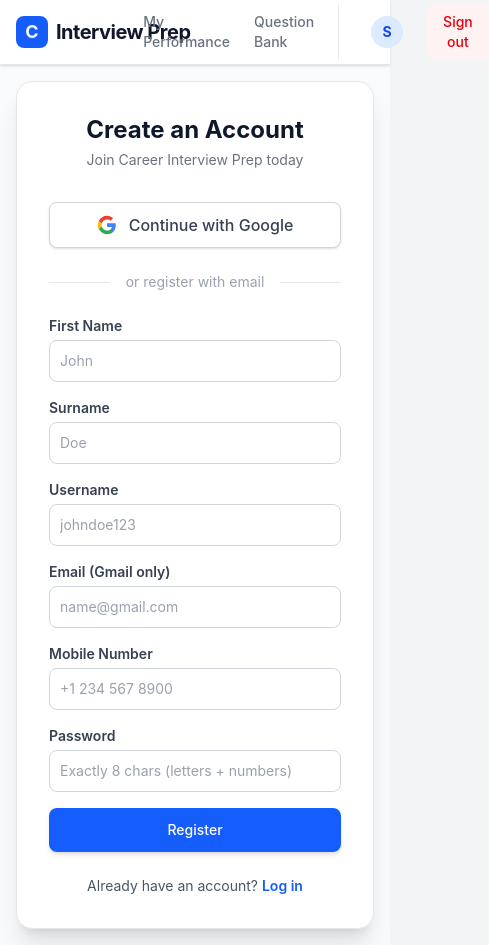
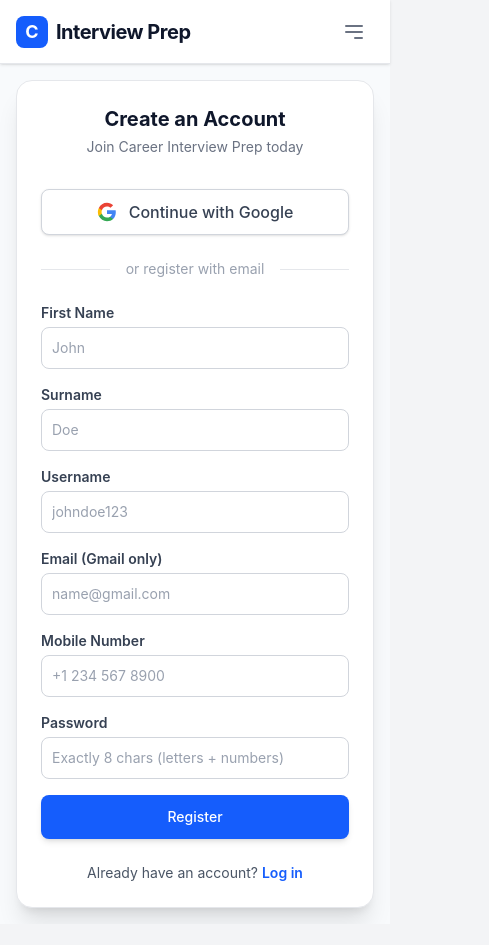
Before and after one commit to zoyanaikwade8-debug/career_interview_prep, a React (Vite) app in the folder frontend/: page /register in a window 390 px wide. Shown: the whole page, 489 px wide, since content can reach past the window. After the commit the page ends 924 px from the top, so only its background shows below. Built offline with nearby package versions, Linux system fonts and the light colour scheme; no server answers; sample sign-in values are in the browser's storage.

Commit message:
Enhance mobile responsiveness, fix navbar overlap, and improve UI/UX on small screens

```diff
--- a/frontend/src/App.jsx
+++ b/frontend/src/App.jsx
@@ -14,6 +14,7 @@ function App() {
   return (
     <Router>
       <Navbar />
+      <main className="pt-16 min-h-screen">
         <Routes>
           <Route path="/" element={<Navigate to="/register" replace />} />
           <Route path="/register" element={<Register />} />
@@ -29,6 +30,7 @@ function App() {
             <Route path="/profile" element={<Profile />} />
           </Route>
         </Routes>
+      </main>
     </Router>
   );
 }
--- a/frontend/src/components/Navbar.jsx
+++ b/frontend/src/components/Navbar.jsx
@@ -1,22 +1,29 @@
+import { useState } from 'react';
 import { Link, useNavigate } from 'react-router-dom';
 
 export default function Navbar() {
   const navigate = useNavigate();
   const userInfo = JSON.parse(localStorage.getItem('userInfo'));
+  const [isMobileMenuOpen, setIsMobileMenuOpen] = useState(false);
 
   const handleLogout = () => {
     localStorage.removeItem('userInfo');
+    setIsMobileMenuOpen(false);
     navigate('/login');
+  };
+
+  const closeMobileMenu = () => {
+    setIsMobileMenuOpen(false);
   };
 
   if (!userInfo) return null; // Don't show navbar on login/register if not authenticated
 
   return (
-    <nav className="bg-white border-b border-gray-200 sticky top-0 z-50 shadow-sm">
-      <div className="max-w-7xl mx-auto px-4 sm:px-6 lg:px-8">
-        <div className="flex justify-between h-16">
+    <nav className="fixed top-0 left-0 w-full bg-white border-b border-gray-200 z-50 shadow-sm h-16">
+      <div className="max-w-7xl mx-auto px-4 sm:px-6 lg:px-8 h-full">
+        <div className="flex justify-between items-center h-full">
           <div className="flex items-center">
-            <Link to="/dashboard" className="flex-shrink-0 flex items-center gap-2">
+            <Link to="/dashboard" onClick={closeMobileMenu} className="flex-shrink-0 flex items-center gap-2">
               <div className="w-8 h-8 bg-blue-600 rounded-lg flex items-center justify-center">
                 <span className="text-white font-bold text-lg">C</span>
               </div>
@@ -24,7 +31,8 @@ export default function Navbar() {
             </Link>
           </div>
 
-          <div className="flex items-center gap-6">
+          {/* Desktop Navigation */}
+          <div className="hidden md:flex items-center gap-6">
             <Link to="/performance" className="text-sm font-medium text-gray-500 hover:text-blue-600 transition-colors">
               My Performance
             </Link>
@@ -41,7 +49,7 @@ export default function Navbar() {
                     {userInfo.firstName?.charAt(0)}{userInfo.surname?.charAt(0)}
                   </div>
                 )}
-                <span className="text-sm font-medium text-slate-900 hidden sm:block">
+                <span className="text-sm font-medium text-slate-900">
                   {userInfo.firstName} {userInfo.surname}
                 </span>
               </Link>
@@ -53,8 +61,73 @@ export default function Navbar() {
               </button>
             </div>
           </div>
+
+          {/* Mobile Hamburger Button */}
+          <div className="md:hidden flex items-center">
+            <button
+              onClick={() => setIsMobileMenuOpen(!isMobileMenuOpen)}
+              className="text-gray-500 hover:text-gray-700 focus:outline-none p-2"
+            >
+              <svg className="w-6 h-6" fill="none" stroke="currentColor" viewBox="0 0 24 24">
+                {isMobileMenuOpen ? (
+                  <path strokeLinecap="round" strokeLinejoin="round" strokeWidth="2" d="M6 18L18 6M6 6l12 12" />
+                ) : (
+                  <path strokeLinecap="round" strokeLinejoin="round" strokeWidth="2" d="M4 6h16M4 12h16m-7 6h7" />
+                )}
+              </svg>
+            </button>
+          </div>
         </div>
       </div>
+
+      {/* Mobile Menu Dropdown */}
+      {isMobileMenuOpen && (
+        <div className="md:hidden bg-white border-b border-gray-200 shadow-lg absolute top-16 left-0 w-full z-40">
+          <div className="px-4 pt-2 pb-4 space-y-1 sm:px-3">
+            <Link
+              to="/profile"
+              onClick={closeMobileMenu}
+              className="flex items-center gap-3 px-3 py-3 rounded-md hover:bg-gray-50"
+            >
+              {userInfo.profilePicture ? (
+                <img src={userInfo.profilePicture} alt="Avatar" className="w-8 h-8 rounded-full object-cover border border-gray-200" />
+              ) : (
+                <div className="w-8 h-8 rounded-full bg-blue-100 flex items-center justify-center text-blue-700 font-bold text-sm">
+                  {userInfo.firstName?.charAt(0)}{userInfo.surname?.charAt(0)}
+                </div>
+              )}
+              <span className="text-base font-medium text-slate-900">
+                {userInfo.firstName} {userInfo.surname}
+              </span>
+            </Link>
+
+            <Link
+              to="/performance"
+              onClick={closeMobileMenu}
+              className="block px-3 py-3 text-base font-medium text-gray-700 hover:text-blue-600 hover:bg-gray-50 rounded-md"
+            >
+              My Performance
+            </Link>
+
+            <Link
+              to="/admin"
+              onClick={closeMobileMenu}
+              className="block px-3 py-3 text-base font-medium text-gray-700 hover:text-blue-600 hover:bg-gray-50 rounded-md"
+            >
+              Question Bank
+            </Link>
+
+            <div className="border-t border-gray-200 pt-2 mt-2">
+              <button
+                onClick={handleLogout}
+                className="w-full text-left px-3 py-3 text-base font-medium text-red-600 hover:bg-red-50 rounded-md"
+              >
+                Sign out
+              </button>
+            </div>
+          </div>
+        </div>
+      )}
     </nav>
   );
 }
--- a/frontend/src/pages/Login.jsx
+++ b/frontend/src/pages/Login.jsx
@@ -72,9 +72,9 @@ export default function Login() {
   };
 
   return (
-    <div className="min-h-screen flex items-center justify-center p-4 bg-slate-50">
-      <div className="bg-white border border-gray-200 rounded-2xl shadow-xl p-8 max-w-md w-full mx-auto">
-        <h1 className="text-slate-900 text-2xl font-bold text-center">
+    <div className="min-h-[calc(100vh-4rem)] flex items-center justify-center p-4 sm:p-8 bg-slate-50">
+      <div className="bg-white border border-gray-200 rounded-2xl shadow-xl p-6 sm:p-8 max-w-md w-full mx-auto">
+        <h1 className="text-slate-900 text-xl md:text-2xl font-bold text-center">
           Welcome Back
         </h1>
         <p className="text-gray-500 text-sm mt-1 text-center mb-8">Log in to your account</p>
--- a/frontend/src/pages/Register.jsx
+++ b/frontend/src/pages/Register.jsx
@@ -83,9 +83,9 @@ export default function Register() {
   };
 
   return (
-    <div className="min-h-screen flex items-center justify-center p-4 bg-slate-50">
-      <div className="bg-white border border-gray-200 rounded-2xl shadow-xl p-8 max-w-md w-full mx-auto">
-        <h1 className="text-slate-900 text-2xl font-bold text-center">
+    <div className="min-h-[calc(100vh-4rem)] flex items-center justify-center p-4 sm:p-8 bg-slate-50">
+      <div className="bg-white border border-gray-200 rounded-2xl shadow-xl p-6 sm:p-8 max-w-md w-full mx-auto">
+        <h1 className="text-slate-900 text-xl md:text-2xl font-bold text-center">
           Create an Account
         </h1>
         <p className="text-gray-500 text-sm mt-1 text-center mb-8">Join Career Interview Prep today</p>
```
Lines whose indentation alone changed are shown as unchanged.
